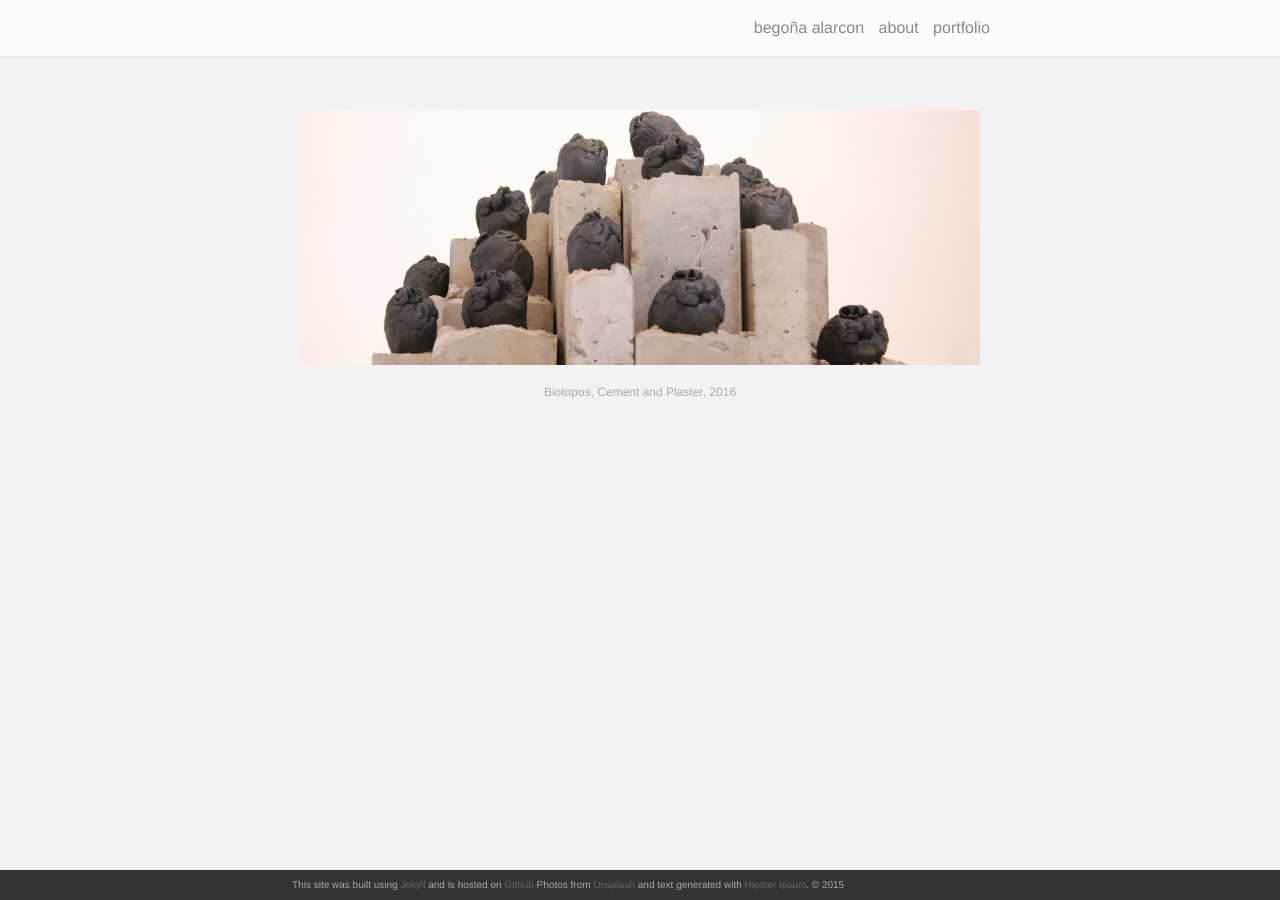
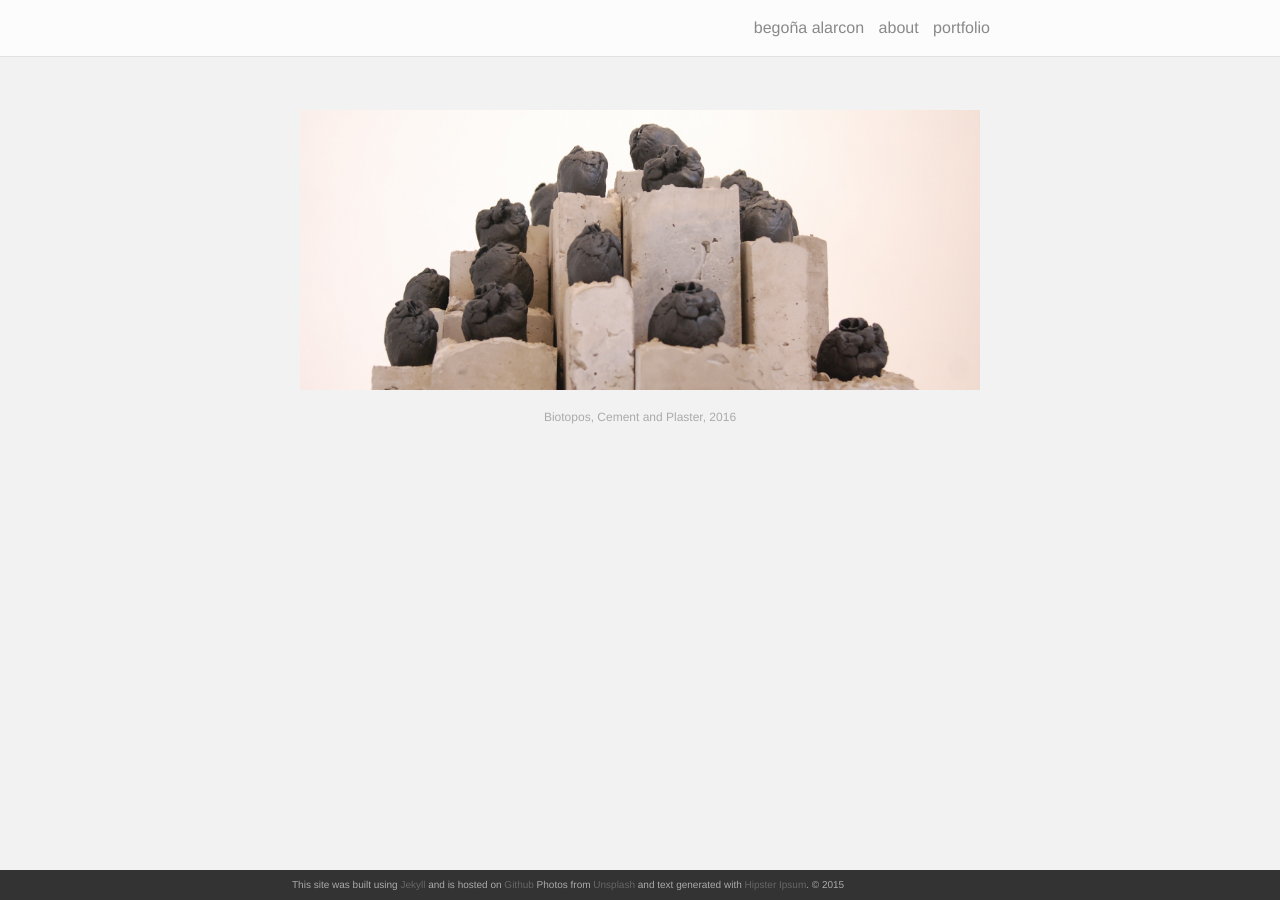
Before and after one commit to begoalarcon/begoalarcon.github.io, a Jekyll site: the page built from index.html, in a window 1280 px wide. Built offline with Jekyll 4.4.1, drawn with Linux system fonts in a browser that asks for light colours; nearby versions of some CDN libraries; the list of posts is cut into pages by our own code.

Commit message:
Update _base.scss

```diff
--- a/_sass/_base.scss
+++ b/_sass/_base.scss
@@ -19,7 +19,7 @@ $nav-height:                    56px;
 
 /* portfolio tinkering */
 $img_spacing: 5px;
-$img_height: 275px;
+$img_height: 300px;
 $caption_font_size: 12px;
 $caption_color: #aaa;
 
```
